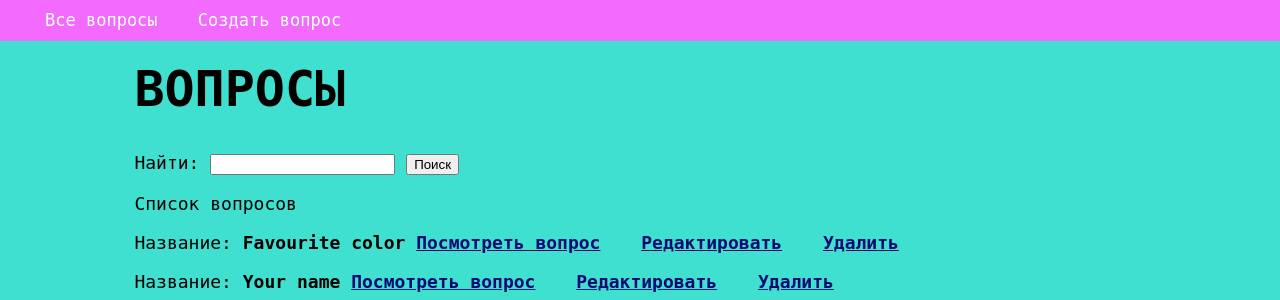
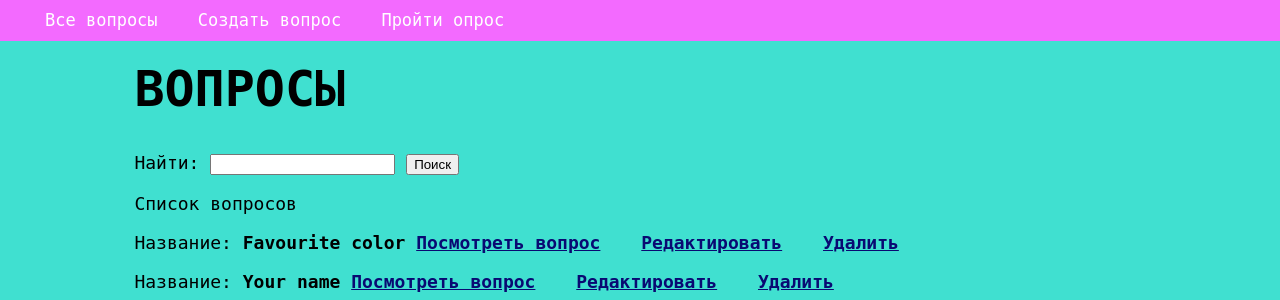
Before and after one commit to tilekbai/exam_7, a Django app: page / in a window 1280 px wide. Shown: the top 300 px of the page. Run offline with Django 3.2, Linux system fonts and the light colour scheme; data comes from the database, SQL or seed files in the repository.

Commit message:
Миграция 0002

```diff
--- a/source/exam_7/urls.py
+++ b/source/exam_7/urls.py
@@ -15,7 +15,7 @@ Including another URLconf
 """
 from django.contrib import admin
 from django.urls import path
-from poll.views import MainView, PollView, PollCreateView, PollUpdateView, PollDeleteView, PollChoiceCreateView, ChoiceUpdateView, ChoiceDeleteView
+from poll.views import MainView, PollView, PollCreateView, PollUpdateView, PollDeleteView, PollChoiceCreateView, ChoiceUpdateView, ChoiceDeleteView, QuestionaireView
 
 urlpatterns = [
     path('admin/', admin.site.urls),
@@ -27,4 +27,5 @@ urlpatterns = [
     path('<int:pk>/add/', PollChoiceCreateView.as_view(), name="choice-create"),
     path('<int:pk>/update/', ChoiceUpdateView.as_view(), name='choice-update'),
     path('<int:pk>/delete_choice/', ChoiceDeleteView.as_view(), name='choice-delete'),
+    path('questionaire/', QuestionaireView.as_view(), name='questionaire'),
 ]
--- a/source/poll/templates/poll/poll_list.html
+++ b/source/poll/templates/poll/poll_list.html
@@ -3,6 +3,7 @@
 <body>
     {% block menu %}
     <li><a href="{% url 'poll-create' %}">Создать вопрос</a></li>
+    <li><a href="{% url 'questionaire' %}">Пройти опрос</a></li>
     {% endblock %}
     <div>
         {% block content %}
--- a/source/poll/templates/poll/poll_view.html
+++ b/source/poll/templates/poll/poll_view.html
@@ -3,6 +3,7 @@
 <body>
     {% block menu %}
     <li><a href="{% url 'choice-create' poll.pk %}">Написать ответ</a></li>
+    <li><a href="{% url 'questionaire' %}">Пройти опрос</a></li>
     {% endblock %}
     {% block page_header %}Вопрос {{poll.id}}{% endblock page_header %}
     {% block content %}
```
Also changed, not shown: source/poll/migrations/0002_auto_20210403_1733.py (added).
